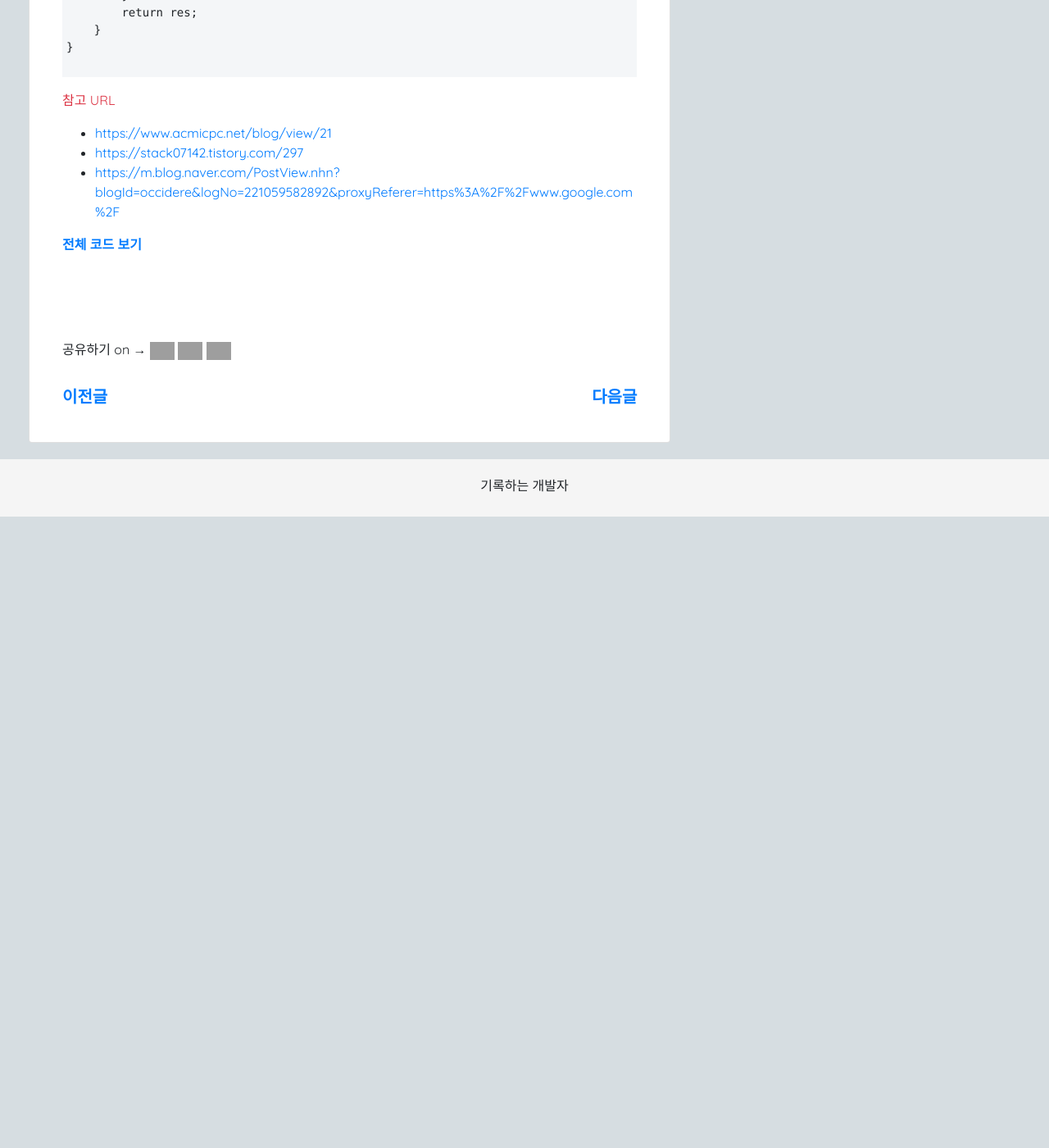
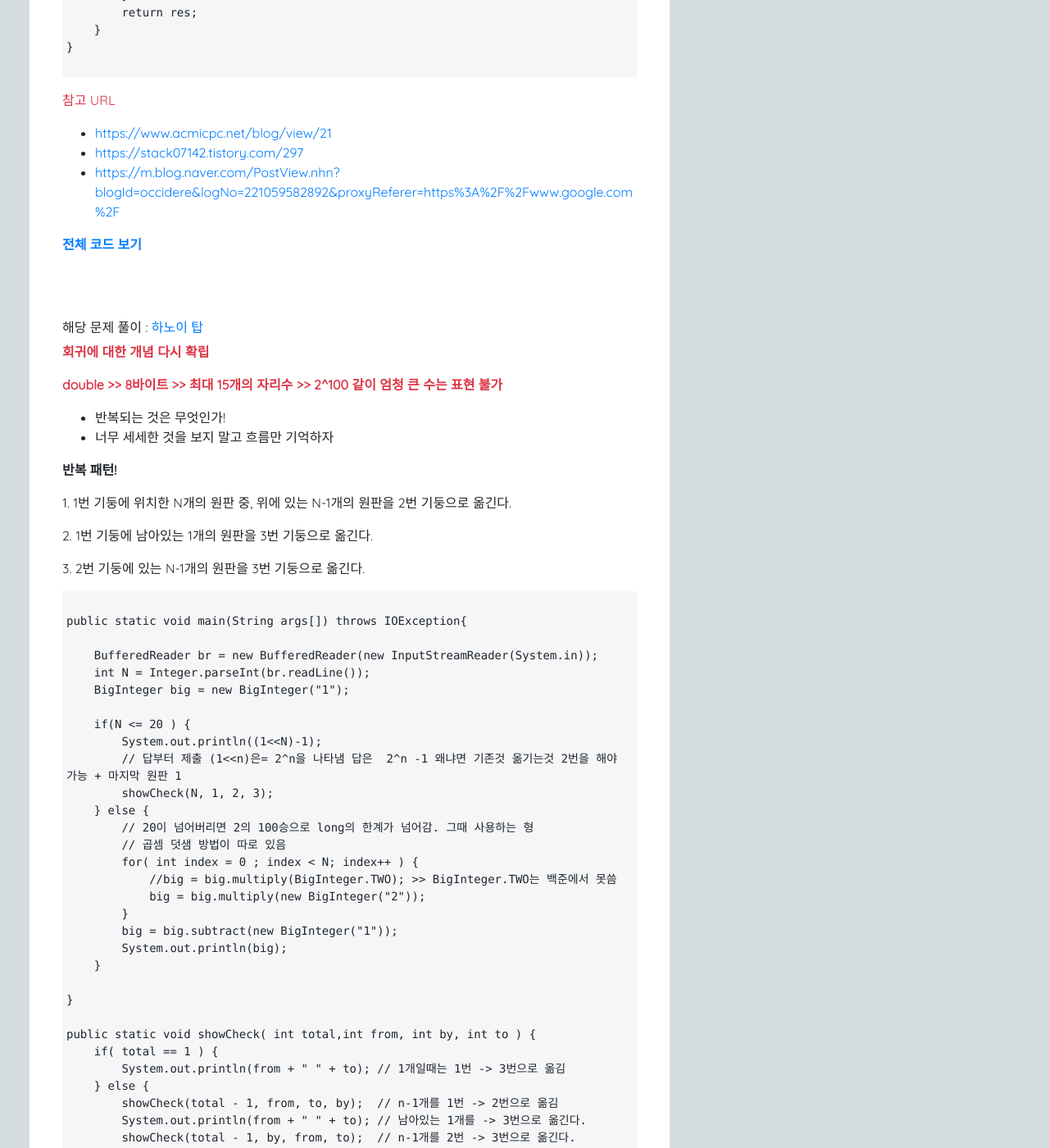
Before and after one commit to 7271kim/7271kim.github.com, a Jekyll site: the page built from _posts/algorithm/2019-07-20-algorithm-4.md, in a window 1280 px wide and 1400 px high, scrolled down 9385 px. Shown: the whole window at 82% size. Built offline with Jekyll 4.4.1, drawn with Linux system fonts in a browser that asks for light colours; nearby versions of some CDN libraries; a script that is not in the unit is left out; comment, search, counter and statistics services are not loaded; before the commit the page ends 10015 px from its top, so only the background shows below that; some of the changed text lies outside the part shown; grey boxes are pictures that could not be loaded.

Commit message:
[2019.07.30] - 하노이 타워 알고리즘 포스트

```diff
--- a/_posts/algorithm/2019-07-20-algorithm-4.md
+++ b/_posts/algorithm/2019-07-20-algorithm-4.md
@@ -427,3 +427,56 @@ class FenwickTree{
 <p class="bold-text"><a href="https://github.com/7271kim/Single_JAVA_Project/blob/master/src/algorithm/dataStructure/PanworkTree.java" target="_blank">전체 코드 보기</a></p>
 <br/>
 <br/>
+
+###### 해당 문제 풀이 : <a href="https://www.acmicpc.net/problem/1914" target="_blank"> 하노이 탑 </a>
+<p class="text-danger bold-text">회귀에 대한 개념 다시 확립</p>
+<p class="text-danger bold-text">double >> 8바이트 >> 최대 15개의 자리수 >> 2^100 같이 엄청 큰 수는 표현 불가 </p>
+ - 반복되는 것은 무엇인가!
+ - 너무 세세한 것을 보지 말고 흐름만 기억하자
+<br/>
+<p class="bold-text">반복 패턴!</p>
+<p>1. 1번 기둥에 위치한 N개의 원판 중, 위에 있는 N-1개의 원판을 2번 기둥으로 옮긴다.</p>
+<p>2. 1번 기둥에 남아있는 1개의 원판을 3번 기둥으로 옮긴다.</p>
+<p>3. 2번 기둥에 있는 N-1개의 원판을 3번 기둥으로 옮긴다.</p>
+
+<pre>
+{% raw %}
+public static void main(String args[]) throws IOException{
+
+    BufferedReader br = new BufferedReader(new InputStreamReader(System.in));
+    int N = Integer.parseInt(br.readLine());
+    BigInteger big = new BigInteger("1");
+
+    if(N &lt;= 20 ) {
+        System.out.println((1&lt;&lt;N)-1);
+        // 답부터 제출 (1&lt;&lt;n)은= 2^n을 나타냄 답은  2^n -1 왜냐면 기존것 옮기는것 2번을 해야 가능 + 마지막 원판 1
+        showCheck(N, 1, 2, 3);
+    } else {
+        // 20이 넘어버리면 2의 100승으로 long의 한계가 넘어감. 그때 사용하는 형
+        // 곱셈 덧샘 방법이 따로 있음
+        for( int index = 0 ; index &lt; N; index++ ) {
+            //big = big.multiply(BigInteger.TWO); >> BigInteger.TWO는 백준에서 못씀
+            big = big.multiply(new BigInteger("2"));
+        }
+        big = big.subtract(new BigInteger("1"));
+        System.out.println(big);
+    }
+
+}
+
+public static void showCheck( int total,int from, int by, int to ) {
+    if( total == 1 ) {
+        System.out.println(from + " " + to); // 1개일때는 1번 -> 3번으로 옮김
+    } else {
+        showCheck(total - 1, from, to, by);  // n-1개를 1번 -> 2번으로 옮김
+        System.out.println(from + " " + to); // 남아있는 1개를 -> 3번으로 옮긴다.
+        showCheck(total - 1, by, from, to);  // n-1개를 2번 -> 3번으로 옮긴다.
+        // 세세한것을 더이상 보지 않을꺼임 의식에 흐름에 맡기기
+    }
+}
+{% endraw %}
+</pre>
+
+<p class="bold-text"><a href="https://github.com/7271kim/Single_JAVA_Project/blob/master/src/algorithm/dataStructure/HanoiTower.java" target="_blank">전체 코드 보기</a></p>
+<br/>
+<br/>
```
